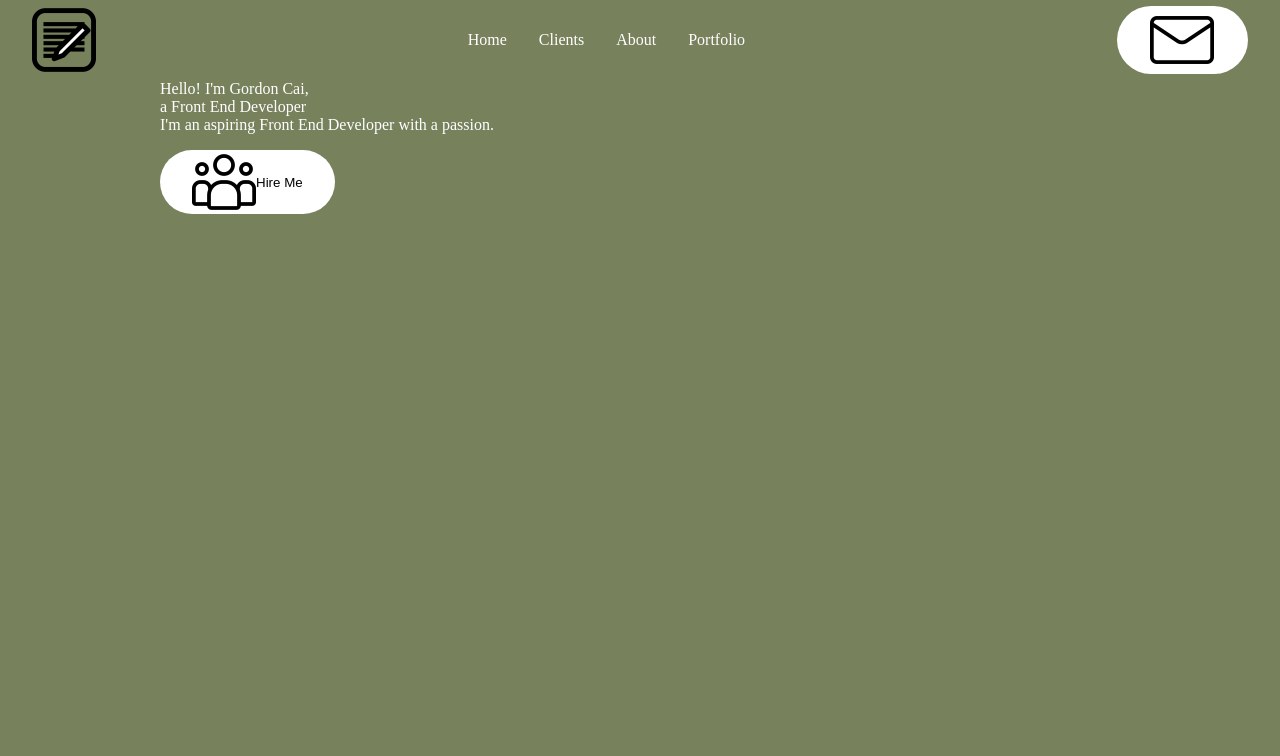
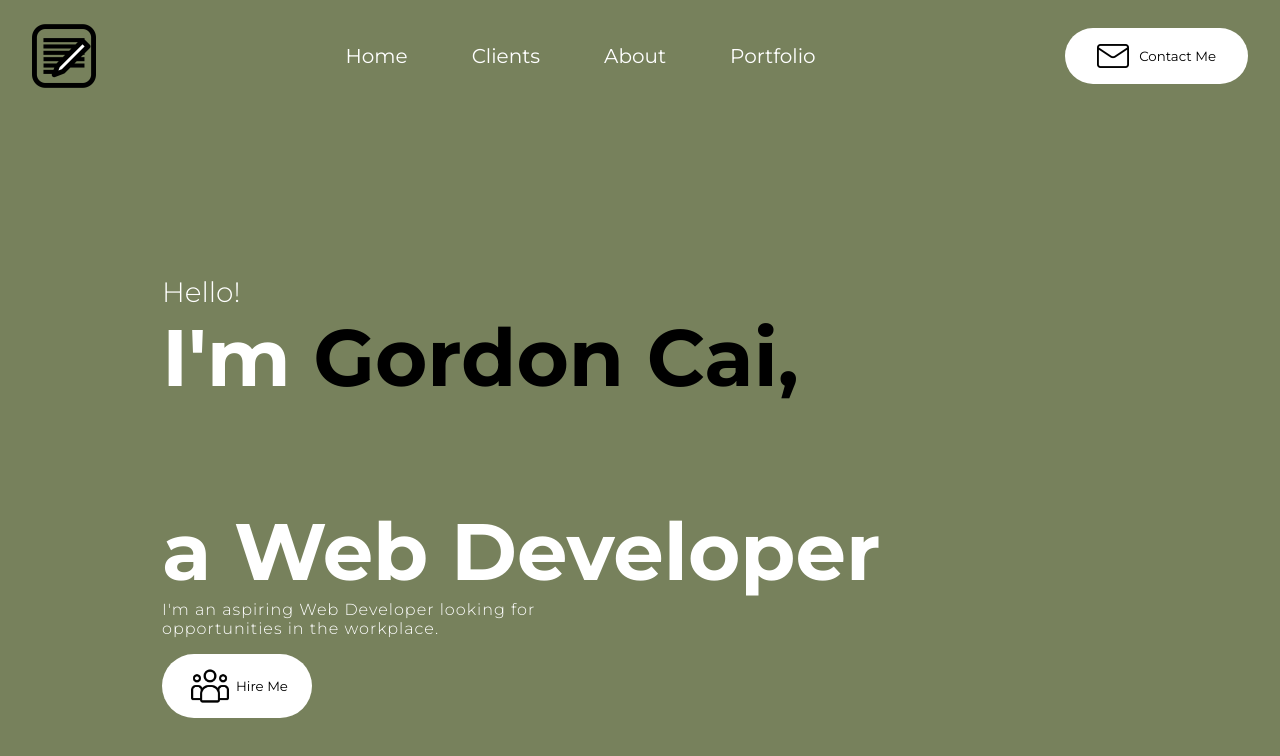
Before and after one commit to gocai/portfolio, a React (Create React App) app: page / in a window 1280 px wide. Shown: the top 756 px of the page. Built offline with nearby package versions, Linux system fonts and the light colour scheme.

Commit message:
header section finished

```diff
--- a/public/index.html
+++ b/public/index.html
@@ -11,6 +11,9 @@
     <link rel="manifest" href="%PUBLIC_URL%/manifest.json" />
     <title>Gordon Portfolio</title>
     <link rel="stylesheet" href="style.css">
+    <link rel="preconnect" href="https://fonts.googleapis.com">
+    <link rel="preconnect" href="https://fonts.gstatic.com" crossorigin>
+    <link href="https://fonts.googleapis.com/css2?family=Montserrat:ital,wght@0,100..900;1,100..900&display=swap" rel="stylesheet">
   </head>
   <body>
     <noscript>You need to enable JavaScript to run this app.</noscript>
--- a/public/style.css
+++ b/public/style.css
@@ -4,6 +4,7 @@
     box-sizing: border-box;
     text-decoration: none;
     background: transparent;
+    font-family: 'Montserrat', sans-serif;
 }
 
 body{
--- a/src/components/intro/intro.css
+++ b/src/components/intro/intro.css
@@ -18,6 +18,7 @@
     transition-duration: 0.4s;
     margin-top: 1rem;
     cursor: pointer;
+    padding: 0.50rem 1.5rem;
 }
 
 .hireMeButton:hover{
@@ -26,6 +27,47 @@
 }
 
 .hireMeImg{
-    height: 4rem;
-    width: 4rem;
+    height: 3rem;
+    width: 3rem;
+    padding: 5px;
+    margin-right: 2px;
 }
+
+.introContent{
+    height: 100vh;
+    width: 100vw;
+    padding: 2px;
+    font-size: 5rem;
+    font-weight: 700;
+    display: flex;
+    flex-direction: column;
+    justify-content: center;
+}
+
+.hello{
+    font-size: 1.75rem;
+    font-weight: 300;
+}
+
+.introName{
+    color: black;
+}
+
+.introParagraph{
+    font-size: medium;
+    font-weight: 300;
+    letter-spacing: 1px;
+}
+
+@media screen and (max-width:840px){
+    .introContent{
+        font-size: 7.5vw;
+    }
+    .hello{
+        font-size: 4.5vw;
+    }
+    .introParagraph{
+        font-size: 2vw;
+
+    }
+}
--- a/src/components/intro/intro.js
+++ b/src/components/intro/intro.js
@@ -11,9 +11,10 @@ const Intro = () => {
             <span className="introText">I'm
              <span className="introName"> Gordon Cai,</span>
             </span>
-            <br /> a Front End Developer
+            <br /> a Web Developer
             <p className="introParagraph">
-                I'm an aspiring Front End Developer with a passion.
+                I'm an aspiring Web Developer
+                looking for <br /> opportunities in the workplace.
             </p>
             <Link><button className="hireMeButton"><img src={hireicon} alt="Hire Me" className="hireMeImg"/>Hire Me</button></Link>
       </div>
--- a/src/components/navbar/navbar.css
+++ b/src/components/navbar/navbar.css
@@ -3,6 +3,7 @@
     width: 100vw;
     max-width: 110rem;
     margin: 0 auto;
+    margin-top: 1rem;
     padding: 1rem 2rem;
     display: flex;
     align-items: center;
@@ -10,6 +11,7 @@
     position: sticky;
     top: 0;
     z-index: 3;
+    font-size: 1.25rem;
 }
 
 .logo{
@@ -20,7 +22,7 @@
 }
 
 .desktopMenuListItem{
-    margin: 1rem;
+    margin: 2rem;
     cursor: pointer;
     transition-duration: 0.3s;
 }
@@ -42,6 +44,7 @@
     border-radius: 12rem;
     transition-duration: 0.4s;
     cursor: pointer;
+    padding: 0.75rem 2rem;
 }
 
 .contactMeButton:hover{
@@ -51,7 +54,13 @@
 
 .contactMeIcon{
     object-fit: cover;
-    height: 4rem;
-    width: 4rem;
-    margin: 0.1rem;
+    height: 2rem;
+    width: 2rem;
+    margin-right: 10px;
 }
+
+@media screen and (max-width:840px){
+    .desktopMenuListItem{
+        font-size: 3vw;
+    }
+}
--- a/src/components/navbar/navbar.js
+++ b/src/components/navbar/navbar.js
@@ -16,6 +16,7 @@ const Navbar = () => {
         </div>
         <button className="contactMeButton">
             <img src={contactme} alt="" className="contactMeIcon" />
+            Contact Me
         </button>
     </nav>
   )
```
